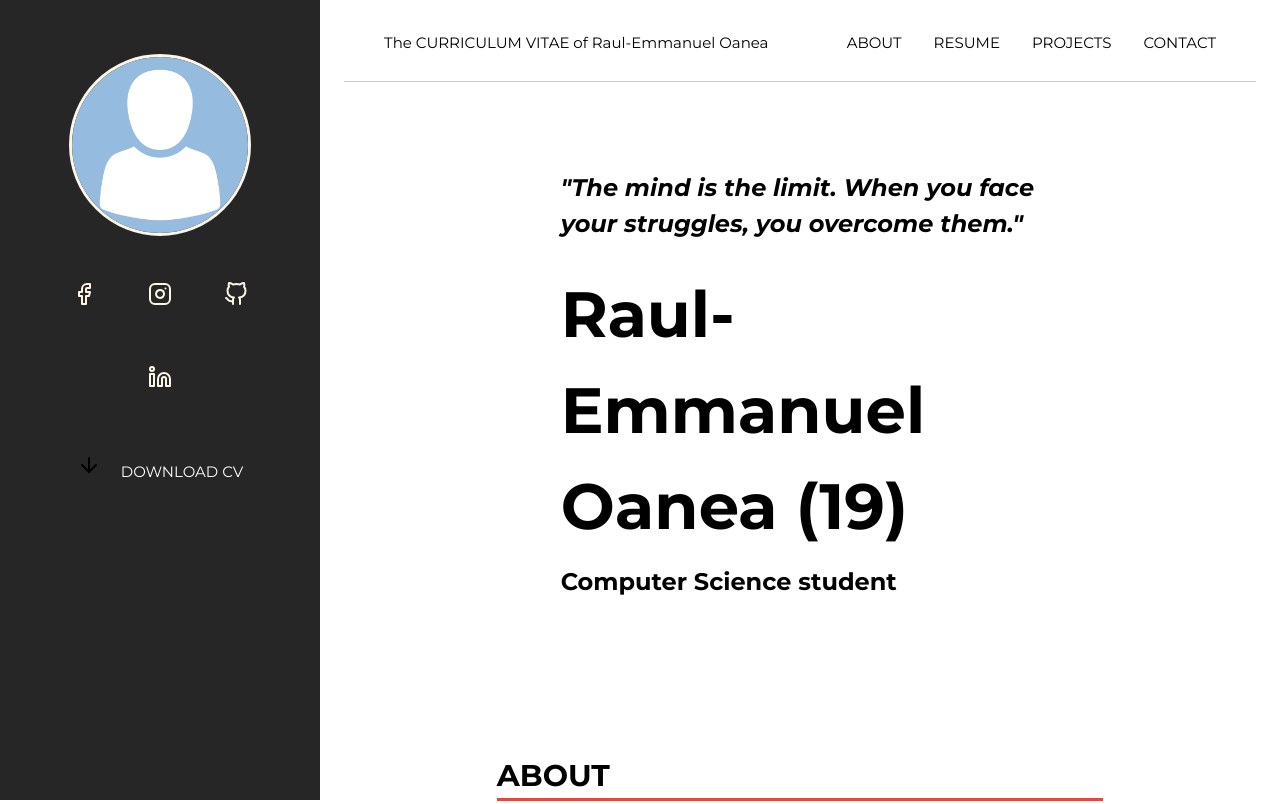
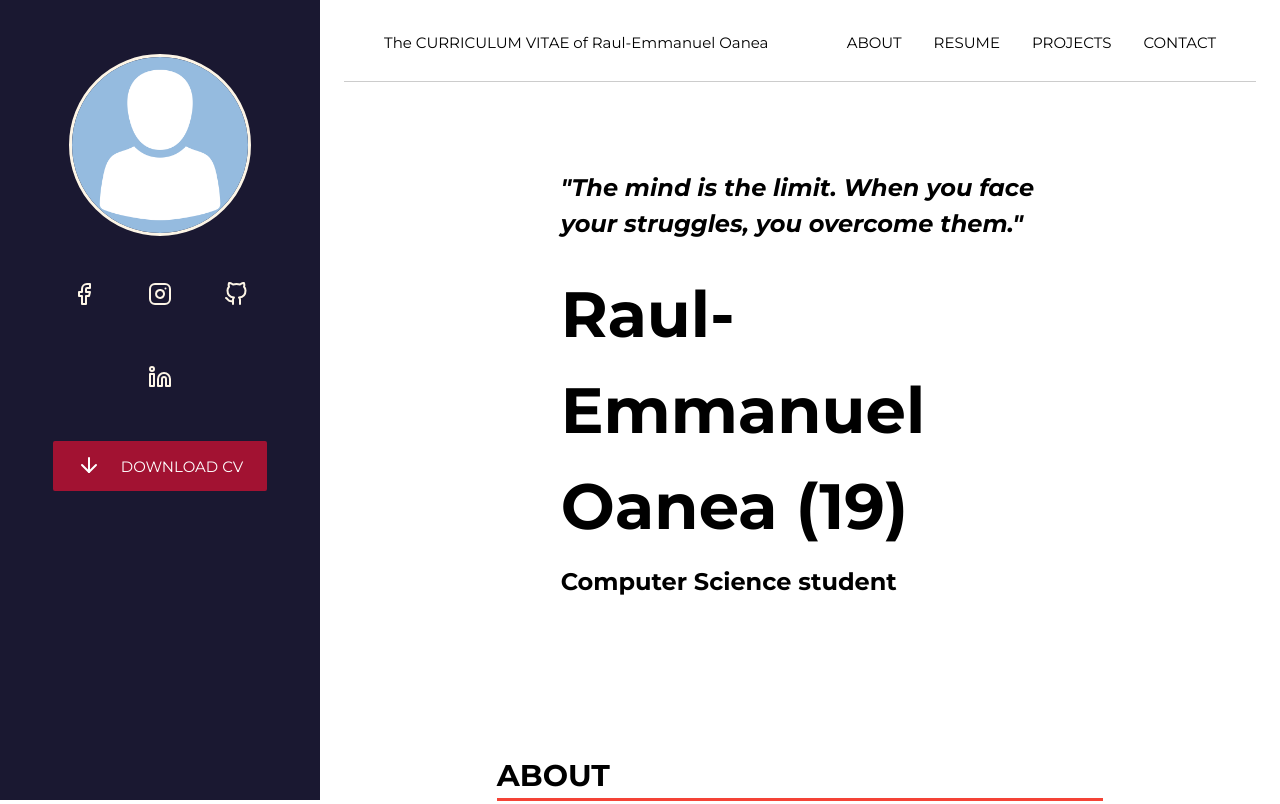
Before and after one commit to raulemm7/raulemm7.github.io, a plain HTML site: page index.html in a window 1280 px wide. Shown: the top 804 px of the page. Drawn offline with nearby package versions, Linux system fonts and the light colour scheme.

Commit message:
Update index.html

```diff
--- a/index.html
+++ b/index.html
@@ -12,6 +12,24 @@
     <link href="https://fonts.googleapis.com/css2?family=Montserrat:ital,wght@0,100;0,200;0,300;0,400;0,500;0,600;0,700;0,800;0,900;1,100;1,200;1,300;1,400;1,500;1,600;1,700;1,800;1,900&display=swap" rel="stylesheet">
     <link rel="stylesheet" href="styles.css" />
     <script src="https://unpkg.com/feather-icons@4.28.0/dist/feather.min.js"></script>
+    <style>
+      #section1 {
+        background-color: #1a1831;
+      }
+      #down_button {
+        background-color: #a21232;
+      }
+      a.button_class {
+        background-color: #a21232;
+      }
+      a.button_class:hover, a.button_class:active {
+        background-color: #a21232;
+      }
+      .i_arrow {
+        vertical-align: -0.35em;
+        color: white;
+      }
+    </style>
   </head>
   <body>
     <section>
```
